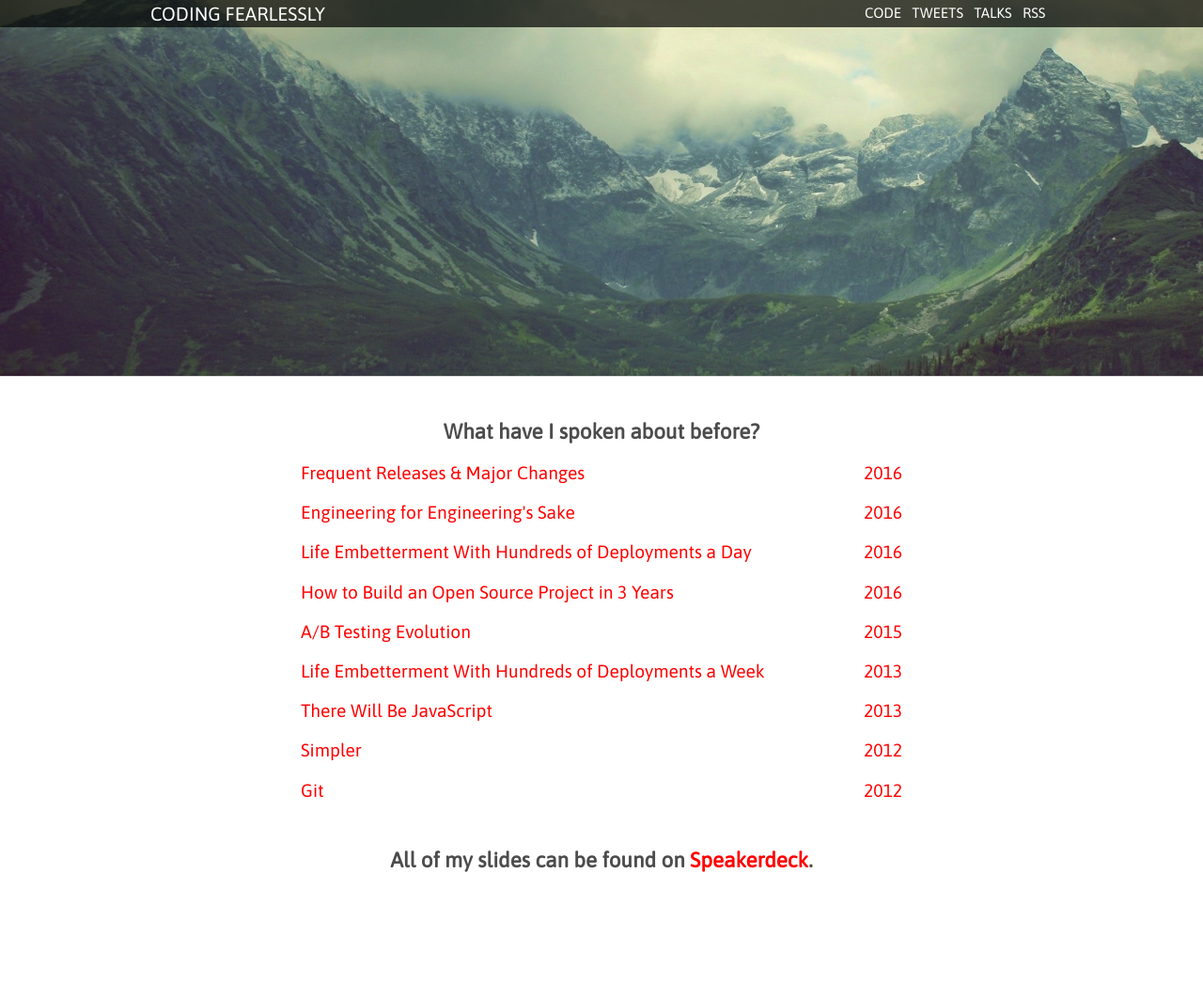
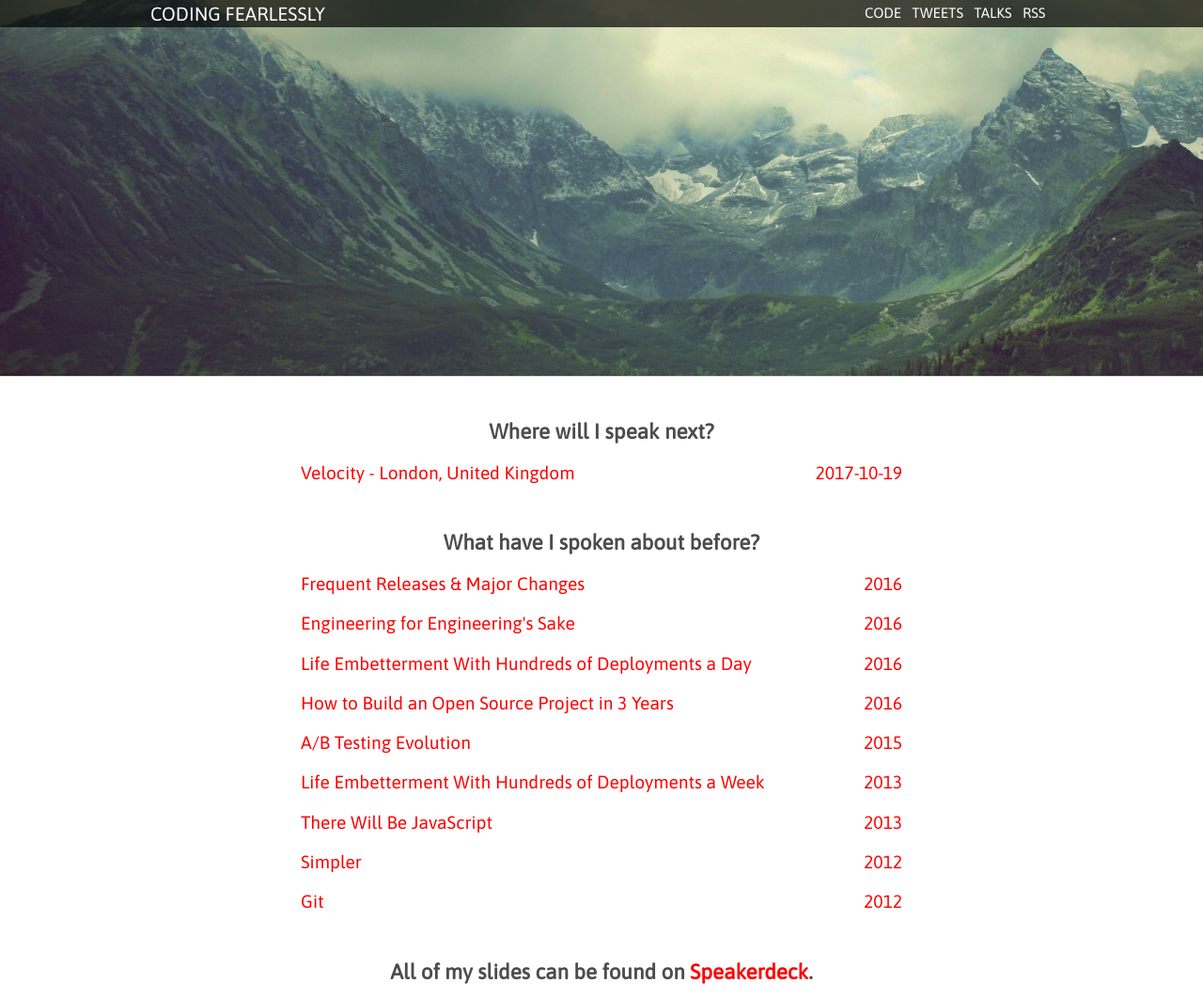
Before and after one commit to mmozuras/mmozuras.github.com, a Jekyll site: the page built from talks.html, in a window 1280 px wide. Shown: the whole page at 94% size. Built offline with Jekyll 4.4.1, drawn with Linux system fonts in a browser that asks for light colours; comment, search, counter and statistics services are not loaded; before the commit the page ends 943 px from its top, so only the background shows below that.

Commit message:
Add Velocity as someplace where I will speak next

```diff
--- a/talks.html
+++ b/talks.html
@@ -2,6 +2,16 @@
 layout: default
 background: background
 ---
+
+<div>
+  <h1>Where will I speak next?</h1>
+  <article class="talk">
+    <a href="https://conferences.oreilly.com/velocity/vl-eu/public/schedule/detail/61871">
+      <span>Velocity - London, United Kingdom</span>
+      <span class="year">2017-10-19</span>
+    </a>
+  </article>
+</div>
 
 <div>
   <h1>What have I spoken about before?</h1>
@@ -14,6 +24,7 @@ background: background
     </article>
   {% endfor %}
 </div>
+
 <div>
   <h1>All of my slides can be found on <a href="//speakerdeck.com/{{ site.author.speakerdeck }}">Speakerdeck</a>.</h1>
 </div>
```
